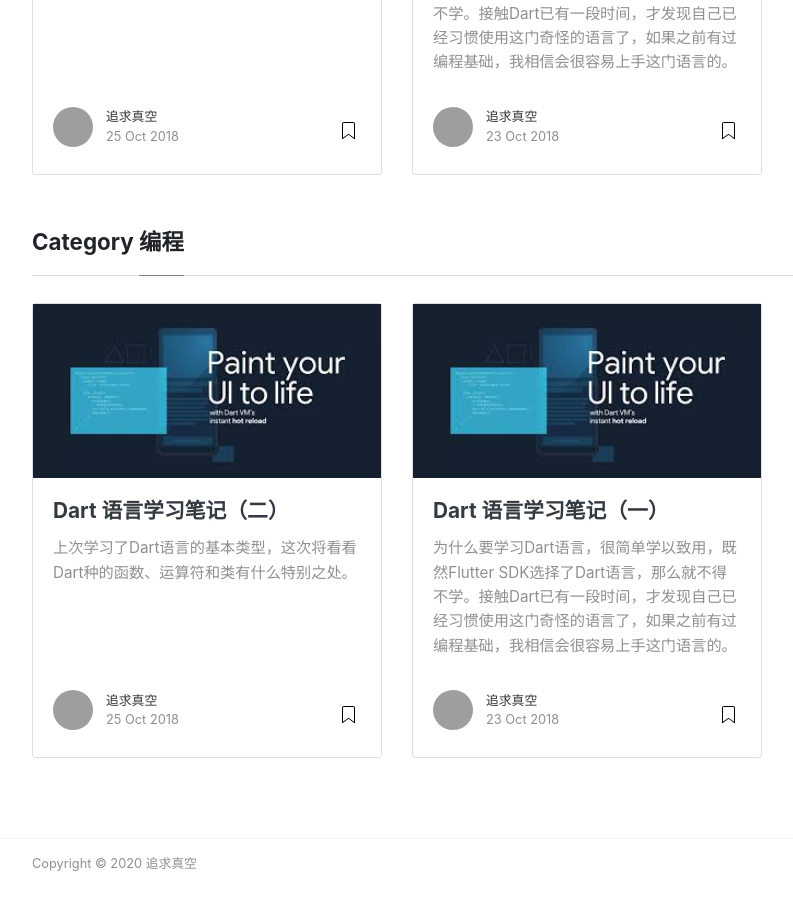
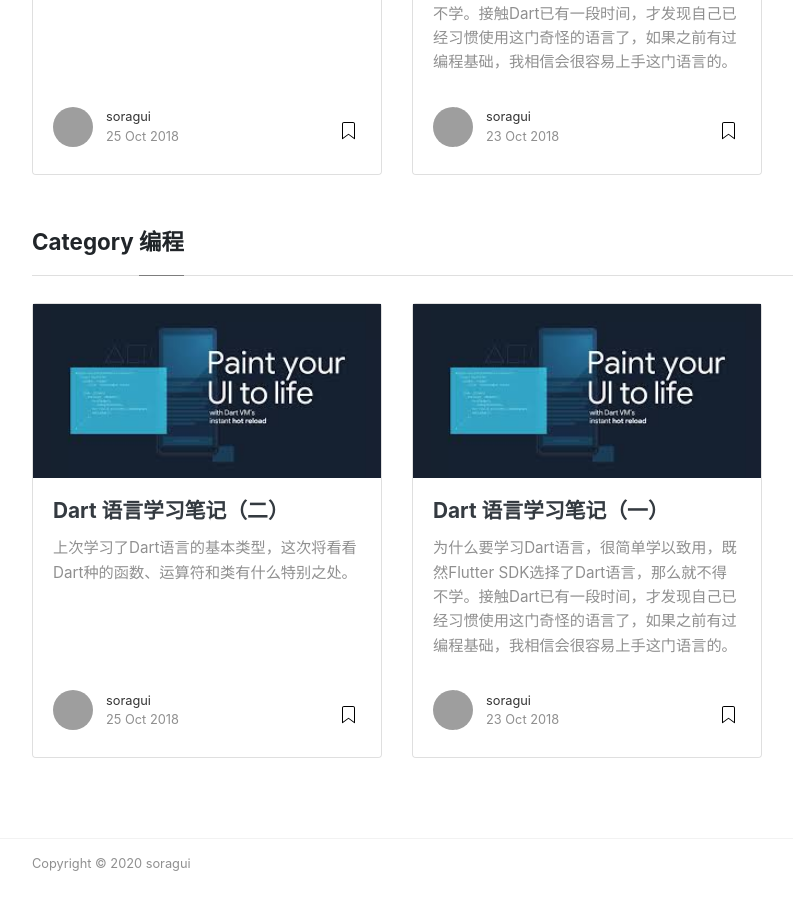
Before and after one commit to soragui/soragui.github.io, a Jekyll site: the page built from _pages/categories.md, in a window 1280 px wide and 1400 px high, scrolled down 1429 px, cut to the strip 453-1363 px from the top of the window. Shown: the whole strip, without its empty margins (53-846 px from the left). Built offline with Jekyll 4.4.1, drawn with Linux system fonts in a browser that asks for light colours; nearby versions of some CDN libraries; some of the changed text lies outside the part shown; grey boxes are pictures that could not be loaded.

Commit message:
add e link - change name

```diff
--- a/_config.yml
+++ b/_config.yml
@@ -1,6 +1,6 @@
 # Site
-name: "追求真空"
-title: "追求真空"
+name: "soragui"
+title: "soragui"
 description: ""
 logo: 'assets/images/logo.png'
 favicon: 'assets/images/logo.png'
@@ -15,7 +15,7 @@
 authors:
   sal:
     name: soragui
-    display_name: 追求真空
+    display_name: soragui
     gravatar: b6e8f7083371a207ce81a546af52867b
     email: ziwo520@gmail.com
     web: https://soragui.com
--- a/_layouts/default.html
+++ b/_layouts/default.html
@@ -68,7 +68,7 @@
     <div class="collapse navbar-collapse" id="navbarMediumish">
 
         <!-- Begin Menu -->
-
+<!--
             <ul class="navbar-nav ml-auto">
 
                 {% if page.url == "/" %}
@@ -78,7 +78,7 @@
                 {% endif %}
                 <a class="nav-link" href="{{ site.baseurl }}/index.html">博客</a>
                 </li>
-<!--
+
                 <li class="nav-item">
                 <a class="nav-link" href="{{ site.baseurl }}/about">About</a>
                 </li>
@@ -96,6 +96,9 @@
                 </li>
 -->
 
+                <li class="nav-item">
+                    <a target="_blank" class="nav-link" href="https://open.nativeng.org"><i class="fab fa-external-link"></i> Open</a>
+                </li>
 
                 <li class="nav-item">
                     <a target="_blank" class="nav-link" href="https://github.com/soragui"><i class="fab fa-github"></i> Github</a>
```
